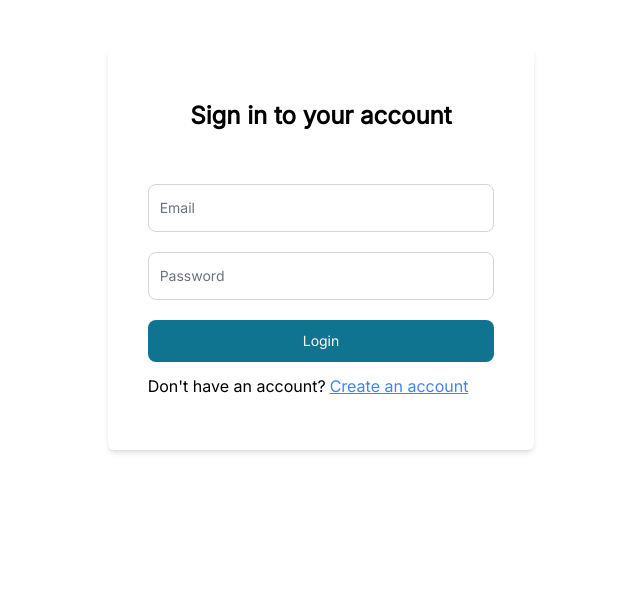
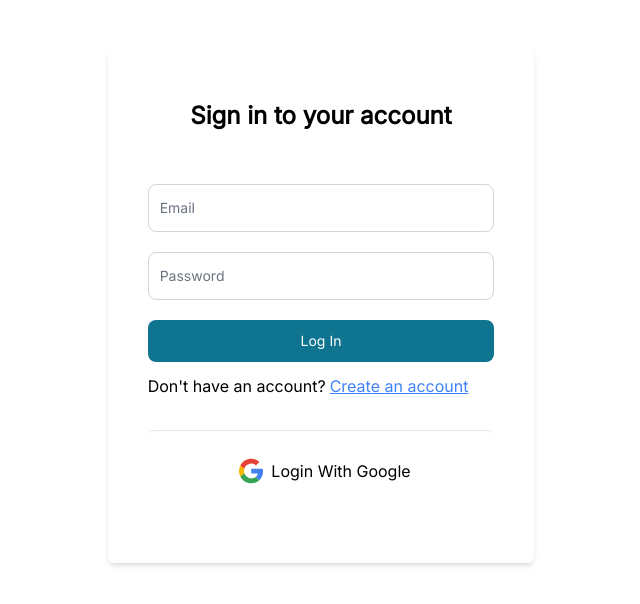
Before and after one commit to daniel-idowu-01/ireadlib, a React (Vite) app in the folder client/: page /login in a window 1280 px wide. Shown: the top 604 px of the page, without its empty margins (319-959 px from the left). Built offline with nearby package versions, Linux system fonts and the light colour scheme; no server answers.

Commit message:
completed project

```diff
--- a/client/src/App.jsx
+++ b/client/src/App.jsx
@@ -1,6 +1,7 @@
 import { Routes, Route } from "react-router-dom"
-import { Home, About, Blog, Shop, SellEbook, SingleBook, SignUp, Login } from "./pages"
+import { Home, About, Blog, Shop, SellEbook, SingleBook, SignUp, Login, LogOut } from "./pages"
 import { Dashboard, DashboardLayout, UploadBook, ManageBooks, EditBooks } from "./dashboard/"
+import PrivateRoute from "./PrivateRoute/PrivateRoute"
 
 function App() {
   return (
@@ -15,13 +16,18 @@ function App() {
           <Route path='/book/:id' element={<SingleBook />} />
           <Route path='/sign-up' element={<SignUp />} />
           <Route path='/login' element={<Login />} />
+          <Route path='/logout' element={<LogOut />} />
 
           <Route element={<DashboardLayout />}>
-            <Route path='/admin/dashboard' element={<Dashboard />} />
+            <Route element={<PrivateRoute />}>
+              <Route path='/admin/dashboard' element={<Dashboard />} />
+            </Route>
             <Route path='/admin/dashboard/upload' element={<UploadBook />} />
             <Route path='/admin/dashboard/manage' element={<ManageBooks />} />
             <Route path='/admin/dashboard/edit-book/:id' element={<EditBooks /> } />
           </Route>
+
+
 
         </Routes>
       </div>
--- /dev/null
+++ b/client/src/PrivateRoute/PrivateRoute.jsx
@@ -0,0 +1,25 @@
+import React, { useContext } from 'react'
+import { AuthContext } from '../context/AuthProvider'
+import { Outlet, useLocation, useNavigate } from 'react-router-dom';
+import { Spinner } from 'flowbite-react';
+
+const PrivateRoute = () => {
+
+  const { user, loading } = useContext(AuthContext);
+  const location = useLocation();
+  const navigate = useNavigate();
+
+  /* if (loading) {
+    return <div className='text-center'>
+      <Spinner aria-label='Center-aligned spinner example' />
+    </div>
+  } */
+
+  return (
+    <div className='w-full'>
+      {user ? <Outlet /> : navigate('/login')}
+    </div>
+  )
+}
+
+export default PrivateRoute
--- a/client/src/components/NavBar.jsx
+++ b/client/src/components/NavBar.jsx
@@ -75,7 +75,7 @@ const NavBar = () => {
           }
         </div>
 
-        <div onClick={() => setSideBar(!sidebar)}>
+        <div className='md:hidden' onClick={() => setSideBar(!sidebar)}>
           <span className="material-symbols-outlined">
             menu
           </span>
--- a/client/src/context/AuthProvider.jsx
+++ b/client/src/context/AuthProvider.jsx
@@ -1,6 +1,6 @@
 import React, { useState, createContext, useEffect } from 'react'
 import app from '../firebase/firebase.config';
-import { getAuth, createUserWithEmailAndPassword, onAuthStateChanged, GoogleAuthProvider, signInWithPopup } from "firebase/auth";
+import { getAuth, createUserWithEmailAndPassword, onAuthStateChanged, GoogleAuthProvider, signInWithPopup, signInWithEmailAndPassword, signOut } from "firebase/auth";
 
 
 export const AuthContext = createContext();
@@ -18,9 +18,21 @@ const AuthProvider = ({ children }) => {
     return createUserWithEmailAndPassword(auth, email, password)
   }
 
+  // to log in with google
   const loginWithGoogle = () => {
     setLoading(true);
     return signInWithPopup(auth, googleProvider)
+  }
+
+  // to log in with email and password
+  const login = (email, password) => {
+    setLoading(true);
+    return signInWithEmailAndPassword(auth, email, password)
+  }
+
+  // to log user out
+  const logOut = () => {
+    return signOut(auth)
   }
 
   // to get the logged user data
@@ -37,7 +49,10 @@ const AuthProvider = ({ children }) => {
   const authInfo = {
     user,
     createUser,
-    loginWithGoogle
+    loginWithGoogle,
+    loading,
+    login,
+    logOut
   }
 
   return (
--- a/client/src/dashboard/Dashboard.jsx
+++ b/client/src/dashboard/Dashboard.jsx
@@ -2,7 +2,7 @@ import React from 'react'
 
 const Dashboard = () => {
   return (
-    <div>
+    <div className=''>
       Dashboard
     </div>
   )
--- a/client/src/dashboard/SidebarNav.jsx
+++ b/client/src/dashboard/SidebarNav.jsx
@@ -1,13 +1,18 @@
+import React, { useContext } from 'react';
 import { Sidebar } from 'flowbite-react';
 import { BiBuoy } from 'react-icons/bi';
 import Img from '../assets/images/profile.jpg'
 import { HiArrowSmRight, HiChartPie, HiInbox, HiOutlineCloud, HiShoppingBag, HiTable, HiUser, HiViewBoards } from 'react-icons/hi';
+import { AuthContext } from '../context/AuthProvider'
 
 const SidebarNav = () => {
+
+  const { user } = useContext(AuthContext);
+
   return (
     <Sidebar aria-label="Sidebar with content separator example">
-      <Sidebar.Logo href="#" img={Img} imgAlt="Flowbite logo">
-        Flowbite
+      <Sidebar.Logo href="#" img={user.photoURL} imgAlt="Flowbite logo">
+        {user?.displayName || 'Demo User'}
       </Sidebar.Logo>
 
       <Sidebar.Items>
--- /dev/null
+++ b/client/src/pages/LogOut.jsx
@@ -0,0 +1,34 @@
+import React, { useContext } from 'react'
+import { AuthContext } from '../context/AuthProvider'
+import { useNavigate } from 'react-router-dom'
+
+const LogOut = () => {
+
+  const navigate = useNavigate();
+  const { logOut } = useContext(AuthContext)
+
+  // function to log user out
+  const handleLogOut = () => {
+    logOut()
+      .then(() => {
+        alert('Sign-out successful!');
+        navigate('/login')
+      })
+      .catch((error) => {
+
+      });
+  }
+
+  return (
+    <div
+      className='h-screen bg-orange bg-opacity-10 flex items-center justify-center'
+    >
+      <button
+        className='bg-red-500 text-white px-8 py-2 rounded-md' onClick={handleLogOut}>
+        Logout
+      </button>
+    </div>
+  )
+}
+
+export default LogOut
--- a/client/src/pages/Login.jsx
+++ b/client/src/pages/Login.jsx
@@ -1,16 +1,71 @@
-import React from 'react'
-import { Link } from 'react-router-dom';
-import { FloatingLabel, Button } from 'flowbite-react';
+import React, { useContext, useState } from 'react'
+import { Link, useNavigate } from 'react-router-dom';
+import { FloatingLabel, Button, Spinner } from 'flowbite-react';
+import { AuthContext } from '../context/AuthProvider';
+import google from '../assets/images/google-logo.svg'
 
 const Login = () => {
+
+  const navigate = useNavigate();
+  const {login, loginWithGoogle} = useContext(AuthContext);
+  const [formData, setFormData] = useState([])
+  const [error, setError] = useState('')
+  const [isLoading, setIsLoading] = useState(false)
+
+  // function to update form data on user input
+  const handleFormChange = (e) => {
+    setFormData({
+      ...formData,
+      [e.target.name]: e.target.value
+    })
+  }
+
+  // function to submit form data
+  const handleSubmit = (e) => {
+    e.preventDefault();
+    setIsLoading(true);
+    login(formData.email, formData.password)
+      .then((userCredential) => {
+        // Signed up
+        const user = userCredential.user;
+        setIsLoading(false)
+        alert('Login Successful!')
+        navigate('/')
+      })
+      .catch((error) => {
+        setIsLoading(false)
+        const errorCode = error.code;
+        const errorMessage = error.message;
+        setError(errorMessage)
+      });
+  }
+
+  // function to login using google
+  const handleGoogleRegister = () => {
+    loginWithGoogle().then((result) => {
+      const user = result.user;
+      alert('Account Created Successfully!')
+      navigate('/');
+    })
+      .catch((error) => {
+        const errorCode = error.code;
+        const errorMessage = error.message;
+        setError(errorMessage)
+      });
+  }
+
   return (
     <div className='min-h-screen py-6 flex-col justify-center sm:py-12'>
       <div className='shadow-md relative py-3 w-1/3 sm:mx-auto rounded-md'>
-        <form action="" className='p-10 flex flex-col gap-3'>
+        <form onSubmit={handleSubmit} className='p-10 flex flex-col gap-3'>
           <h2 className='text-2xl font-semibold text-center mb-10'>Sign in to your account</h2>
-          <FloatingLabel variant="outlined" label="Email" />
-          <FloatingLabel variant="outlined" label="Password" />
-          <Button type='submit'>Login</Button>
+          <FloatingLabel variant="outlined" label="Email" name='email' onChange={handleFormChange} />
+          <FloatingLabel variant="outlined" label="Password" name='password' onChange={handleFormChange} />
+          {error ? <p className='text-sm text-red-500'>Email or password is not correct</p> : ''}
+
+          <Button type='submit'>
+            {isLoading ? <Spinner /> : 'Log In'}
+          </Button>
 
           <p>
             Don't have an account?
@@ -21,6 +76,15 @@ const Login = () => {
               Create an account
             </Link>
           </p>
+
+          <div>
+            <button
+              onClick={handleGoogleRegister}
+              className='flex justify-center items-center border-t mt-5 p-5 w-full rounded-md'>
+              <img src={google} alt="" className='w-10 h-10 inline' /> Login With Google
+            </button>
+
+          </div>
         </form>
 
         <div>
--- a/client/src/pages/SignUp.jsx
+++ b/client/src/pages/SignUp.jsx
@@ -1,9 +1,8 @@
 import React, { useContext, useState } from 'react'
 import { Link, useNavigate } from 'react-router-dom';
-import { FloatingLabel, Button } from 'flowbite-react';
+import { FloatingLabel, Button, Spinner } from 'flowbite-react';
 import { AuthContext } from '../context/AuthProvider';
 import google from '../assets/images/google-logo.svg'
-import { GoogleAuthProvider } from 'firebase/auth';
 
 const SignUp = () => {
 
@@ -11,6 +10,7 @@ const SignUp = () => {
   const {createUser, loginWithGoogle} = useContext(AuthContext);
   const [formData, setFormData] = useState([])
   const [error, setError] = useState('')
+  const [isLoading, setIsLoading] = useState(false)
 
   // function to update form data on user input
   const handleFormChange = (e) => {
@@ -23,14 +23,17 @@ const SignUp = () => {
   // function to submit form data
   const handleSubmit = (e) => {
     e.preventDefault();
+    setIsLoading(true);
     createUser(formData.email, formData.password)
       .then((userCredential) => {
         // Signed up
         const user = userCredential.user;
+        setIsLoading(false)
         alert('Account Created Successfully!')
         navigate('/login')
       })
       .catch((error) => {
+        setIsLoading(false)
         const errorCode = error.code;
         const errorMessage = error.message;
         setError(errorMessage)
@@ -59,7 +62,10 @@ const SignUp = () => {
           <FloatingLabel variant="outlined" label="Email" name='email' onChange={handleFormChange} />
           <FloatingLabel variant="outlined" label="Password" name='password' onChange={handleFormChange} />
           <FloatingLabel variant="outlined" label="Confirm Password" />
-          <Button type='submit'>Sign Up</Button>
+
+          <Button type='submit'>
+            {isLoading ? <Spinner /> : 'Sign Up'}
+          </Button>
 
           <p>
             Already have an account?
--- a/client/src/pages/index.js
+++ b/client/src/pages/index.js
@@ -6,7 +6,8 @@ import SellEbook from './SellEbook'
 import SingleBook from "./SingleBook";
 import SignUp from "./SignUp";
 import Login from "./Login";
+import LogOut from "./LogOut";
 
 export {
-  Home, About, Blog, Shop, SellEbook, SingleBook, SignUp, Login
+  Home, About, Blog, Shop, SellEbook, SingleBook, SignUp, Login,  LogOut
 }
```
